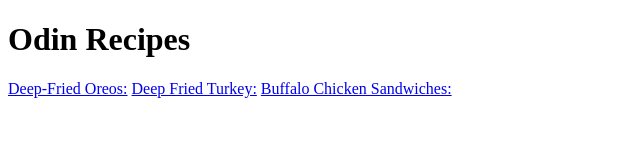
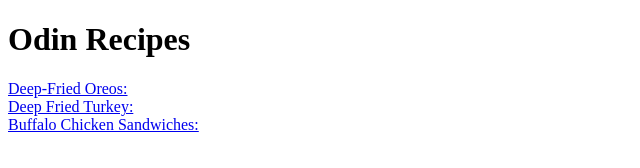
Before and after one commit to jen-u/odin-recipes, a plain HTML site: page index.html in a window 1280 px wide. Shown: the whole page, without its empty margins (0-640 px from the left). Drawn offline with Linux system fonts and the light colour scheme.

Commit message:
Add index.html

```diff
--- a/index.html
+++ b/index.html
@@ -6,7 +6,7 @@
 
 <body>
     <h1>Odin Recipes</h1>
-    <a href="recipes/oreos.html">Deep-Fried Oreos:</a>
-    <a href="recipes/turkey.html">Deep Fried Turkey:</a>
-    <a href="recipes/buffalo.html">Buffalo Chicken Sandwiches:</a>
+    <a href="recipes/oreos.html">Deep-Fried Oreos:</a><br>
+    <a href="recipes/turkey.html">Deep Fried Turkey:</a><br>
+    <a href="recipes/buffalo.html">Buffalo Chicken Sandwiches:</a><br>
 </body>
```
